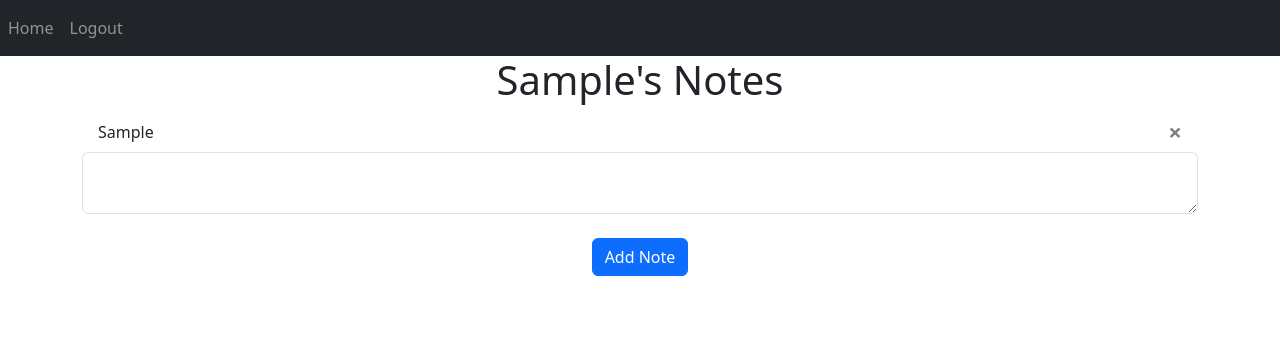
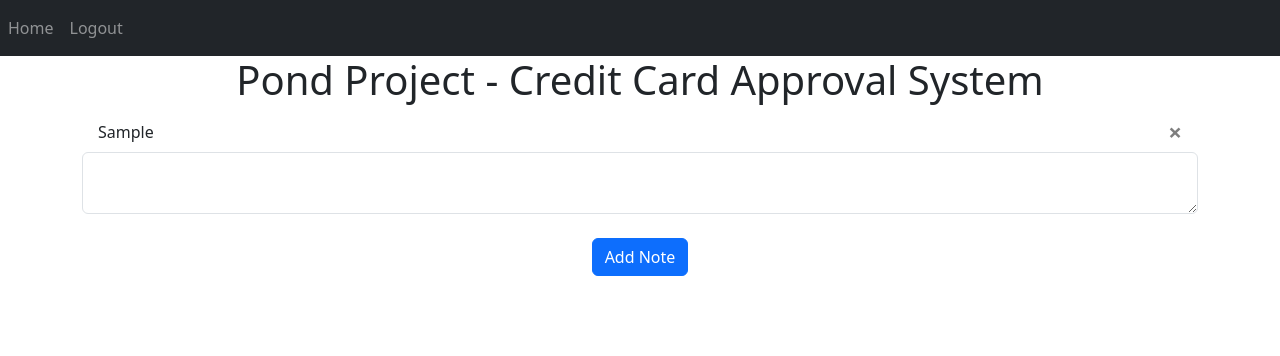
Before and after one commit to Jason-Work-FDM/JasonJeremyQi-credic-card-approval-system-group-project, a Flask app: template website/templates/home.html in a window 1280 px wide. Shown: the top 356 px of the page. Run offline with Flask 2, Linux system fonts and the light colour scheme; the template is opened without the code that fills it: values that come from a table or form of the project are taken from there, others are empty; tables that the repository leaves empty hold one stand-in row (values such as "Sample post"); some libraries are stand-ins or nearby versions.

Commit message:
Jason changed home.html h1 content

```diff
--- a/website/templates/home.html
+++ b/website/templates/home.html
@@ -1,6 +1,8 @@
 {% extends "base.html" %} {% block title %}Home{% endblock %} {% block content
 %}
-<h1 align="center">{{user.first_name}}'s Notes</h1>
+<!-- <h1 align="center">{{user.first_name}}'s Notes</h1> -->
+<h1 align="center">Pond Project - Credit Card Approval System</h1>
+
 <ul class="list-group list-group-flush" id="notes">
   {% for note in user.notes %}
   <li class="list-group-item">
```
